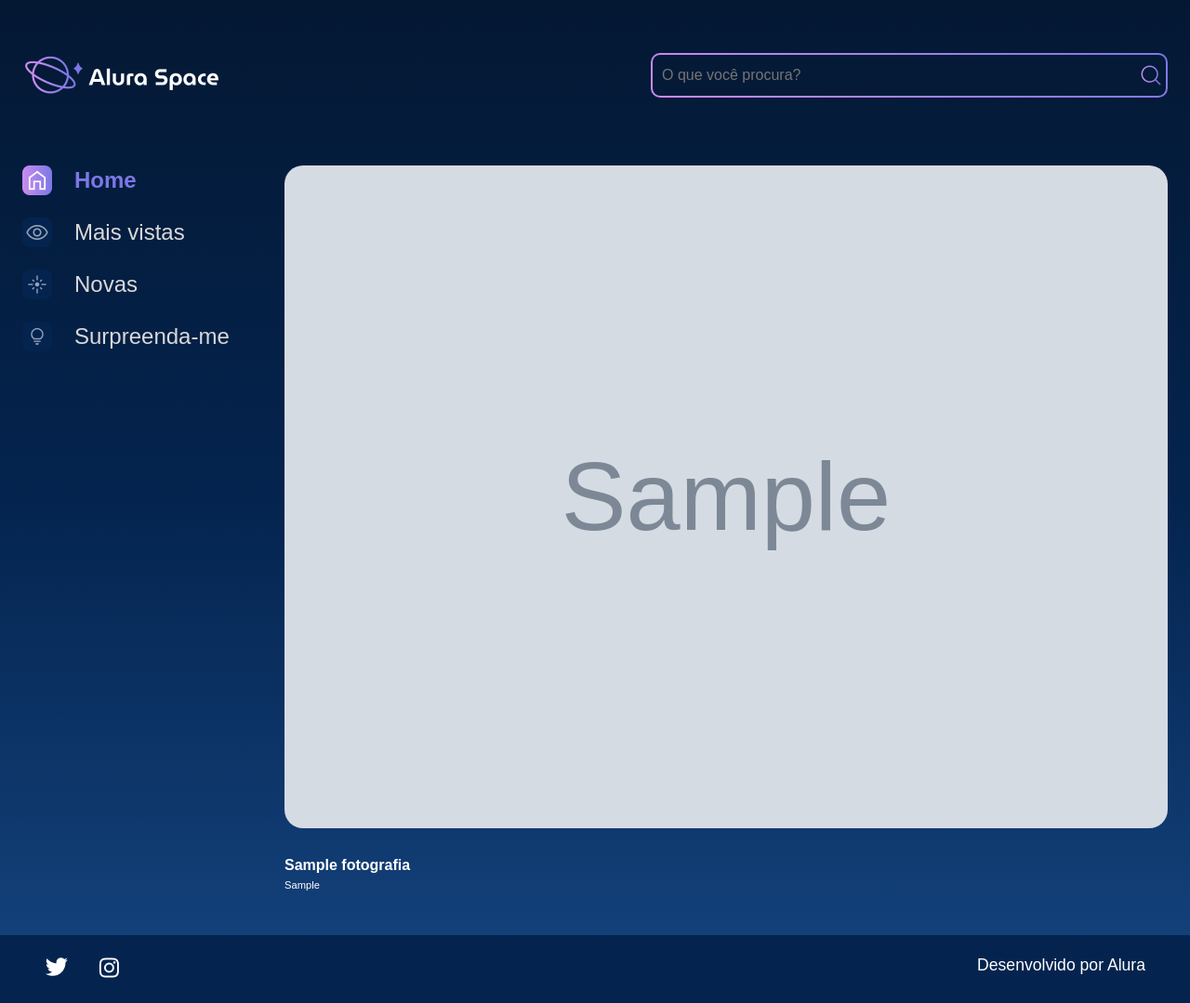
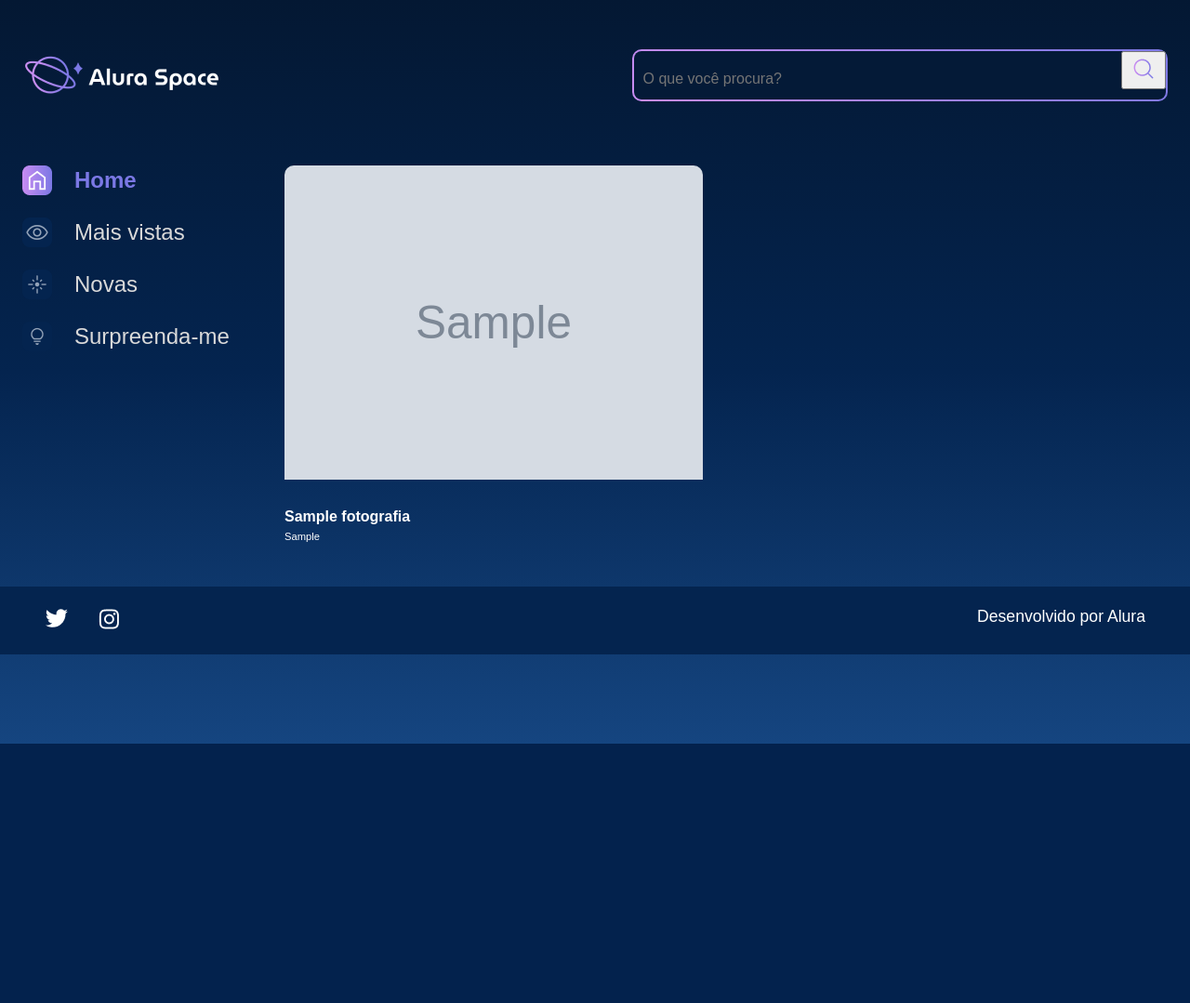
Before and after one commit to LucasAlfeu/alura_space, a Django app: page /imagem/1 in a window 1280 px wide. Shown: the whole page at 93% size. After the commit the page ends 800 px from the top, so only its background shows below. Run offline with Django 4.2, Linux system fonts and the light colour scheme; tables that the repository leaves empty hold one stand-in row (values such as "Sample post"); grey boxes marked "Sample" are stand-in pictures.

Commit message:
Funcionalidade de buscar

```diff
--- a/galeria/models.py
+++ b/galeria/models.py
@@ -21,7 +21,7 @@
     dataFotografia = models.DateField(default=datetime.now, blank=False)
 
     def __str__(self) -> str:
-        return f'Fotografia [nome={self.nome}]'
+        return self.nome
 
 # o comando " python manage.py makemigrations " para mostrar para o Django que há uma nova tabela do banco de dados que desejamos traduzir para, definitivamente, uma tabela no banco de dados.
 # depois é só rodar o comando "python manage.py migrate" para rodar a migração e agora temos o banco de dados SQL lite
--- a/galeria/urls.py
+++ b/galeria/urls.py
@@ -1,7 +1,8 @@
 from django.urls import path
-from galeria.views import index, imagem
+from galeria.views import index, imagem, buscar
 
 urlpatterns = [
     path('', index, name='index'),
     path('imagem/<int:foto_id>', imagem, name='imagem'),
+    path("buscar", buscar, name="buscar")
 ]
--- a/galeria/views.py
+++ b/galeria/views.py
@@ -10,3 +10,6 @@
 def imagem(request, foto_id):
     fotografia = get_object_or_404(Fotografia, pk=foto_id)
     return render(request, 'galeria/imagem.html', {"fotografia": fotografia})
+
+def buscar(request):
+    return render(request, "galeria/buscar.html")
--- /dev/null
+++ b/templates/galeria/buscar.html
@@ -0,0 +1 @@
+<h1>buscar</h1>
--- a/templates/galeria/imagem.html
+++ b/templates/galeria/imagem.html
@@ -6,7 +6,11 @@
             <section class="conteudo">
                 <section class="imagem">
                     <div class="imagem__conteudo">
-                        <img class="imagem__imagem" src="{{ fotografia.foto.url }}">
+                        {% if fotografia.foto == '' or fotografia.foto == null %}
+                            <img class="card__imagem" src="{% static '/assets/imagens/galeria/imageNotFound.png'%}" alt="foto">
+                        {% else %}
+                            <img class="card__imagem" src="{{ fotografia.foto.url }}" alt="foto">
+                        {% endif %}
                         <div class="imagem__info">
                             <div class="imagem__texto">
                                 <p class="imagem__titulo">{{ fotografia.nome }}</p>
--- a/templates/galeria/partials/_menu.html
+++ b/templates/galeria/partials/_menu.html
@@ -4,8 +4,13 @@
         <img src="{% static '/assets/logo/Logo(2).png' %}" alt="Logo da Alura Space" />
         <div class="cabecalho__busca">
             <div class="busca__fundo">
-                <input class="busca__input" type="text" placeholder="O que você procura?">
-                <img class="busca__icone" src="{% static '/assets/ícones/1x/search.png' %}" alt="ícone de search">
+                <form action="{% url 'buscar' %}">
+                    <input class="busca__input" name="buscar" type="text" placeholder="O que você procura?">
+                    <button type="submit">
+                        <img class="busca__icone" src="{% static '/assets/ícones/1x/search.png' %}" alt="ícone de search">
+                    </button>
+                </form>
+
             </div>
         </div>
     </header>
```
